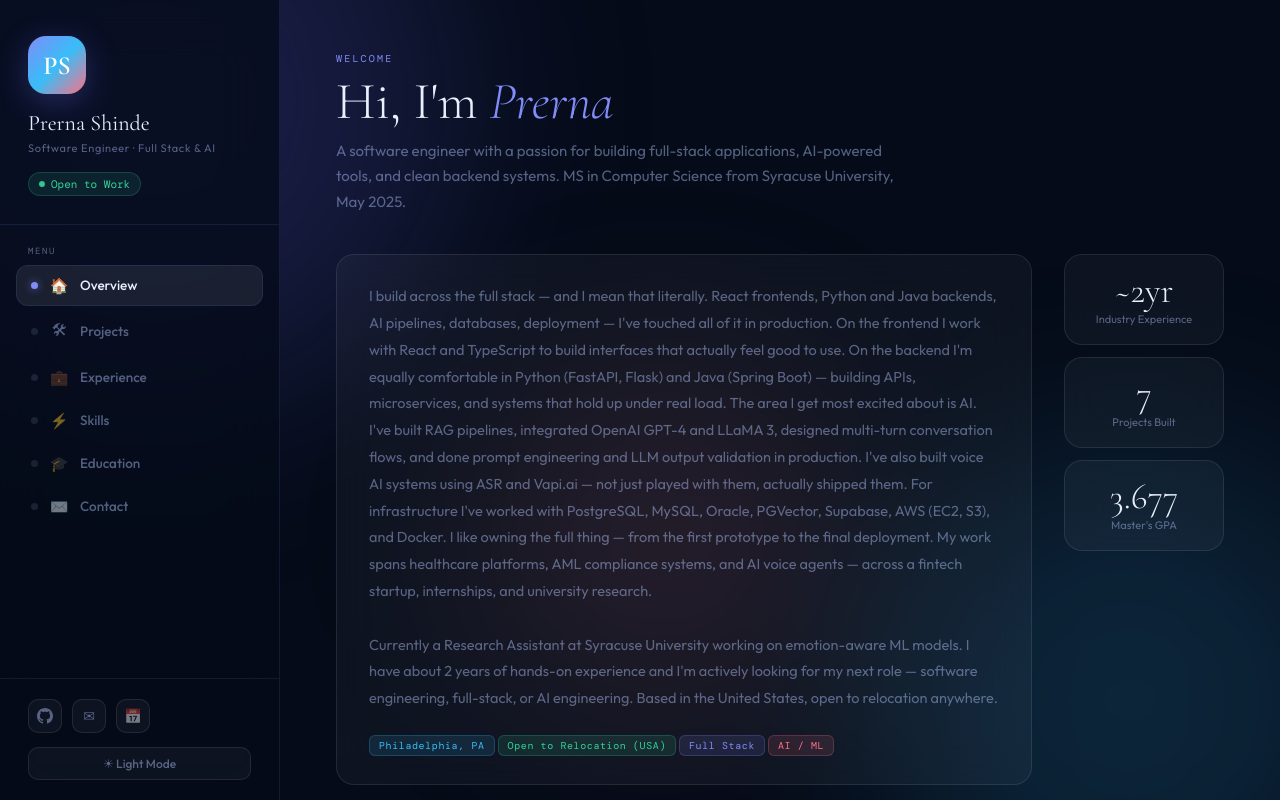
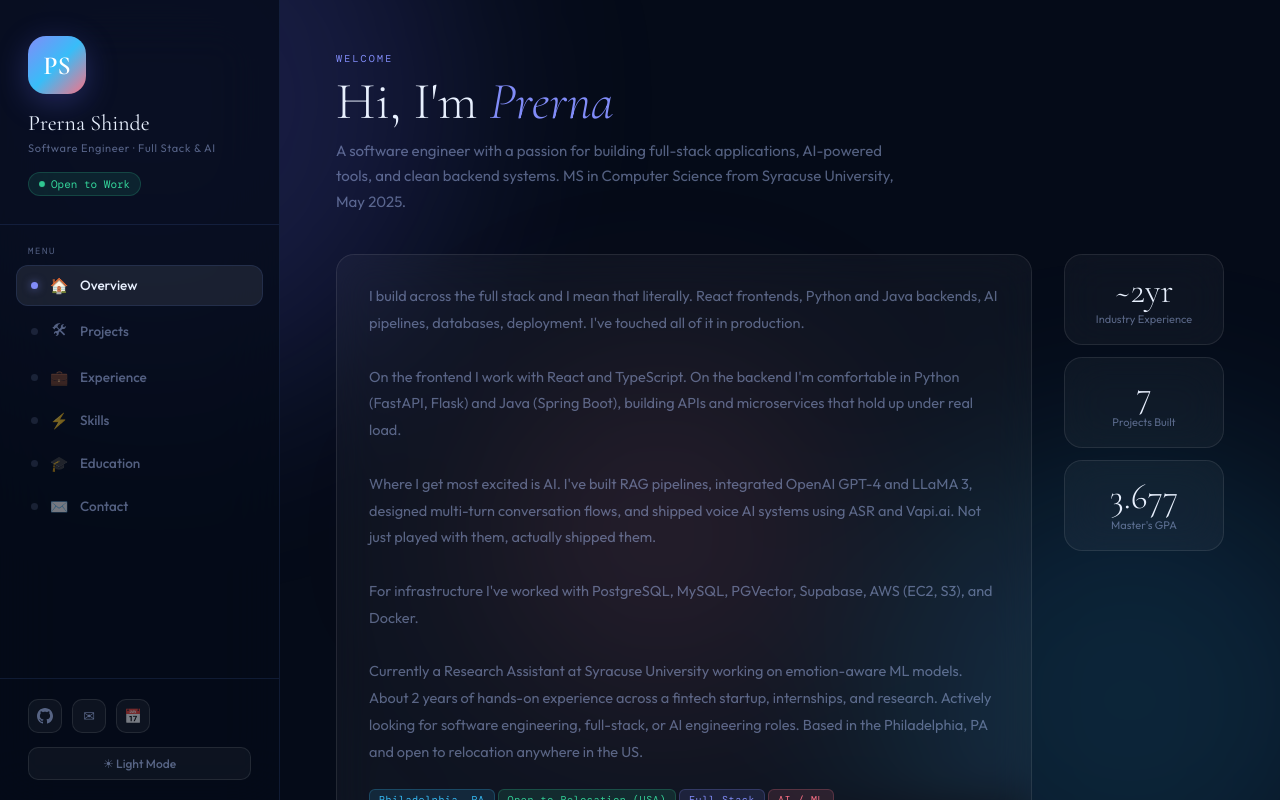
Before and after one commit to prerna1001/prerna_portfolio, a React (Vite) app: page / in a window 1280 px wide. Shown: the top 800 px of the page. Built offline with nearby package versions, Linux system fonts and the light colour scheme; a web font is replaced by a local one.

Commit message:
Update Overview.jsx

```diff
--- a/src/components/Overview.jsx
+++ b/src/components/Overview.jsx
@@ -29,16 +29,19 @@ export default function Overview({ onNav }) {
       <div style={{ display: 'grid', gridTemplateColumns: '1fr auto', gap: 32, alignItems: 'start', marginBottom: 40 }}>
         <GlassCard noHover style={{ padding: '28px 32px' }}>
           <p style={{ fontSize: 14.5, color: 'var(--muted)', lineHeight: 1.85 }}>
-            I build across the full stack — and I mean that literally. React frontends, Python and Java backends, AI pipelines, databases, deployment — I've touched all of it in production.
-On the frontend I work with React and TypeScript to build interfaces that actually feel good to use. On the backend I'm equally comfortable in Python (FastAPI, Flask) and Java (Spring Boot) — building APIs, microservices, and systems that hold up under real load.
-The area I get most excited about is AI. I've built RAG pipelines, integrated OpenAI GPT-4 and LLaMA 3, designed multi-turn conversation flows, and done prompt engineering and LLM output validation in production. I've also built voice AI systems using ASR and Vapi.ai — not just played with them, actually shipped them.
-For infrastructure I've worked with PostgreSQL, MySQL, Oracle, PGVector, Supabase, AWS (EC2, S3), and Docker. I like owning the full thing — from the first prototype to the final deployment.
-My work spans healthcare platforms, AML compliance systems, and AI voice agents — across a fintech startup, internships, and university research.
+             I build across the full stack and I mean that literally. React frontends, Python and Java backends, AI pipelines, databases, deployment. I've touched all of it in production.
 <br /><br />
-Currently a Research Assistant at Syracuse University working on emotion-aware ML models. I have about 2 years of hands-on experience and I'm actively looking for my next role — software engineering, full-stack, or AI engineering. Based in the United States, open to relocation anywhere.
+On the frontend I work with React and TypeScript. On the backend I'm comfortable in Python (FastAPI, Flask) and Java (Spring Boot), building APIs and microservices that hold up under real load.
+<br /><br />
+Where I get most excited is AI. I've built RAG pipelines, integrated OpenAI GPT-4 and LLaMA 3, designed multi-turn conversation flows, and shipped voice AI systems using ASR and Vapi.ai. Not just played with them, actually shipped them.
+<br /><br />
+For infrastructure I've worked with PostgreSQL, MySQL, PGVector, Supabase, AWS (EC2, S3), and Docker.
+<br /><br />
+Currently a Research Assistant at Syracuse University working on emotion-aware ML models. About 2 years of hands-on experience across a fintech startup, internships, and research. Actively looking for software engineering, full-stack, or AI engineering roles. Based in the Philadelphia, PA and open to relocation anywhere in the US.
 
-                      </p>
-          <div style={{ marginTop: 20 }}>
+          </p>
+
+           <div style={{ marginTop: 20 }}>
             <Tag label="Philadelphia, PA" color="sky" />
             <Tag label="Open to Relocation (USA)" color="emerald" />
             <Tag label="Full Stack" color="indigo" />
```
